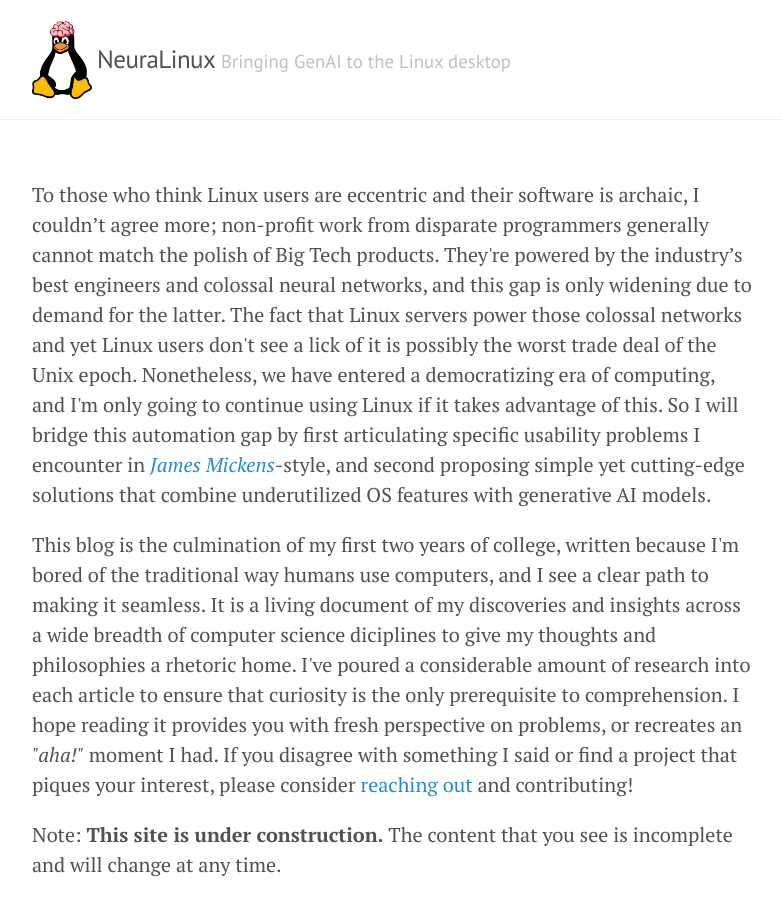
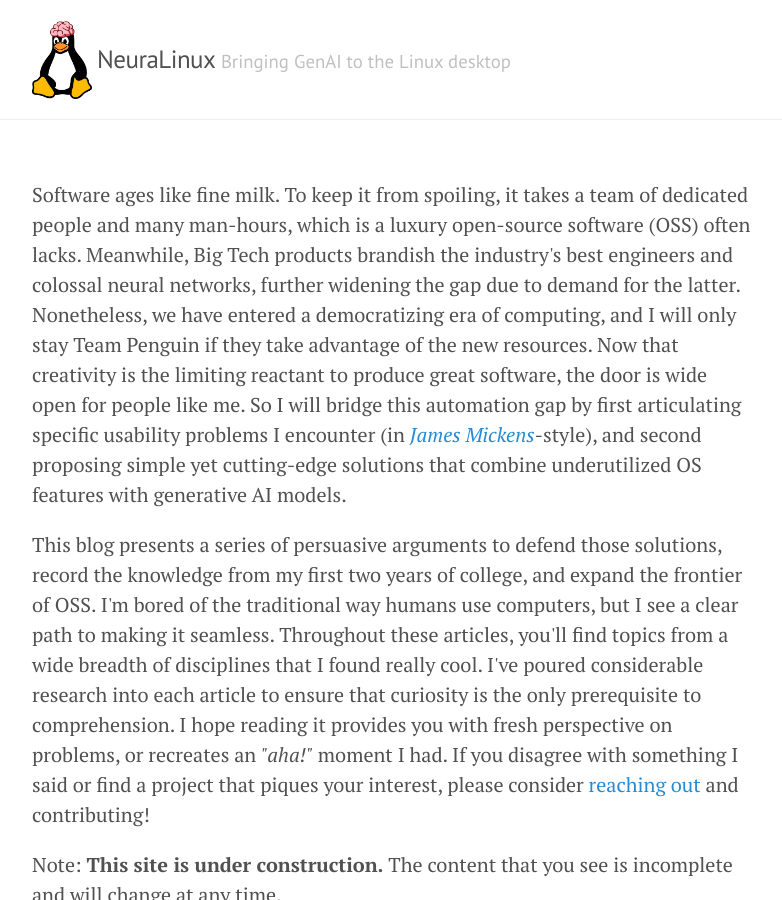
Before and after one commit to chinarjoshi/chinarjoshi.github.io, a Jekyll site: the page built from index.html, in a window 1280 px wide and 900 px high. Shown: the whole window, without its empty margins (248-1030 px from the left). Built offline with Jekyll 4.4.1, drawn with Linux system fonts in a browser that asks for light colours.

Commit message:
Update intro

```diff
--- a/index.html
+++ b/index.html
@@ -8,13 +8,14 @@ title: Home
 
 <div class="intro">
   <p>
-  To those who think Linux users are eccentric and their software is archaic, I couldn’t agree more; non-profit work from disparate programmers generally cannot match the polish of Big Tech products. They're powered by the industry’s best engineers and colossal neural networks, and this gap is only widening due to demand for the latter. The fact that Linux servers power those colossal networks and yet Linux users don't see a lick of it is possibly the worst trade deal of the Unix epoch. Nonetheless, we have entered a democratizing era of computing, and I'm only going to continue using Linux if it takes advantage of this. So I will bridge this automation gap by first articulating specific usability problems I encounter in <a href="https://mickens.seas.harvard.edu/wisdom-james-mickens"><i>James Mickens</i></a>-style, and second proposing simple yet cutting-edge solutions that combine underutilized OS features with generative AI models.
+Software ages like fine milk. To keep it from spoiling, it takes a team of dedicated people and many man-hours, which is a luxury open-source software (OSS) often lacks. Meanwhile, Big Tech products brandish the industry's best engineers and colossal neural networks, further widening the gap due to demand for the latter. Nonetheless, we have entered a democratizing era of computing, and I will only stay Team Penguin if they take advantage of the new resources. Now that creativity is the limiting reactant to produce great software, the door is wide open for people like me. So I will bridge this automation gap by first articulating specific usability problems I encounter (in <a href="https://mickens.seas.harvard.edu/wisdom-james-mickens"><i>James Mickens</i></a>-style), and second proposing simple yet cutting-edge solutions that combine underutilized OS features with generative AI models.
   </p>
   <p>
-  This blog is the culmination of my first two years of college, written because I'm bored of the traditional way humans use computers, and I see a clear path to making it seamless. It is a living document of my discoveries and insights across a wide breadth of computer science diciplines to give my thoughts and philosophies a rhetoric home. I've poured a considerable amount of research into each article to ensure that curiosity is the only prerequisite to comprehension. I hope reading it provides you with fresh perspective on problems, or recreates an <i>"aha!"</i> moment I had. If you disagree with something I said or find a project that piques your interest, please consider <a href="mailto:chinarjoshi7@gmail.com">reaching out</a> and contributing!
+  This blog presents a series of persuasive arguments to defend those solutions, record the knowledge from my first two years of college, and expand the frontier of OSS. I'm bored of the traditional way humans use computers, but I see a clear path to making it seamless. Throughout these articles, you'll find topics from a wide breadth of disciplines that I found really cool. I've poured considerable research into each article to ensure that curiosity is the only prerequisite to comprehension. I hope reading it provides you with fresh perspective on problems, or recreates an <i>"aha!"</i> moment I had. If you disagree with something I said or find a project that piques your interest, please consider <a href="mailto:chinarjoshi7@gmail.com">reaching out</a> and contributing!
   </p>
   <p>
     Note: <b>This site is under construction.</b> The content that you see is incomplete and will change at any time.
+  </p>
 </div>
 <br>
 
```
